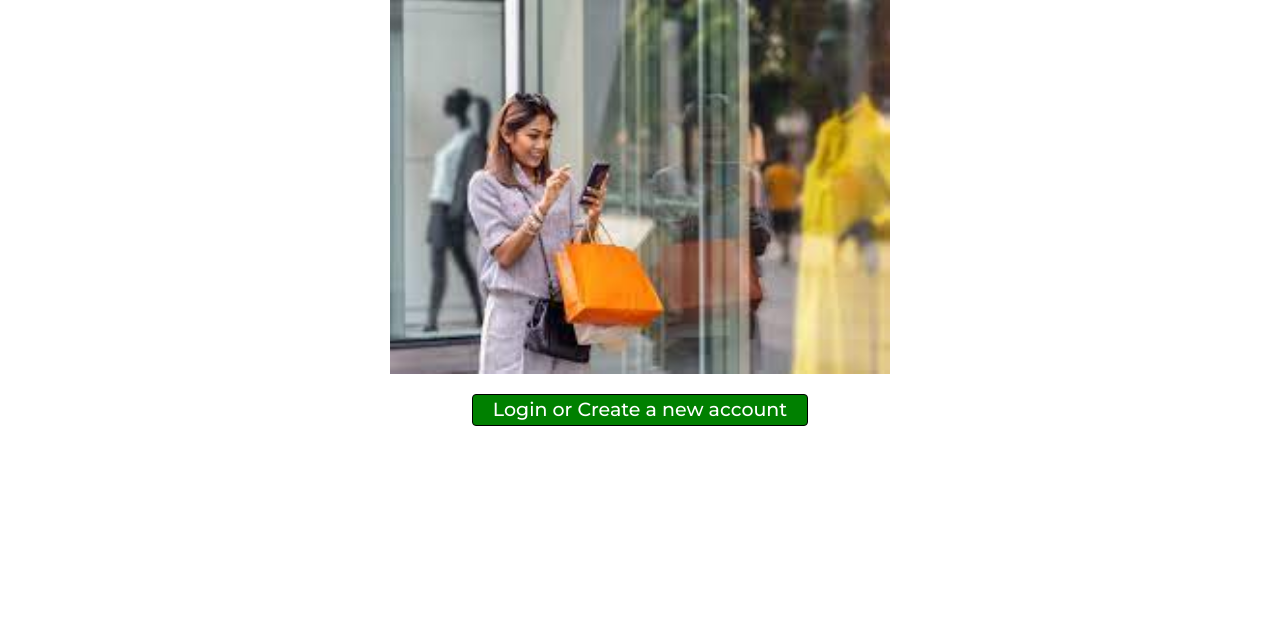
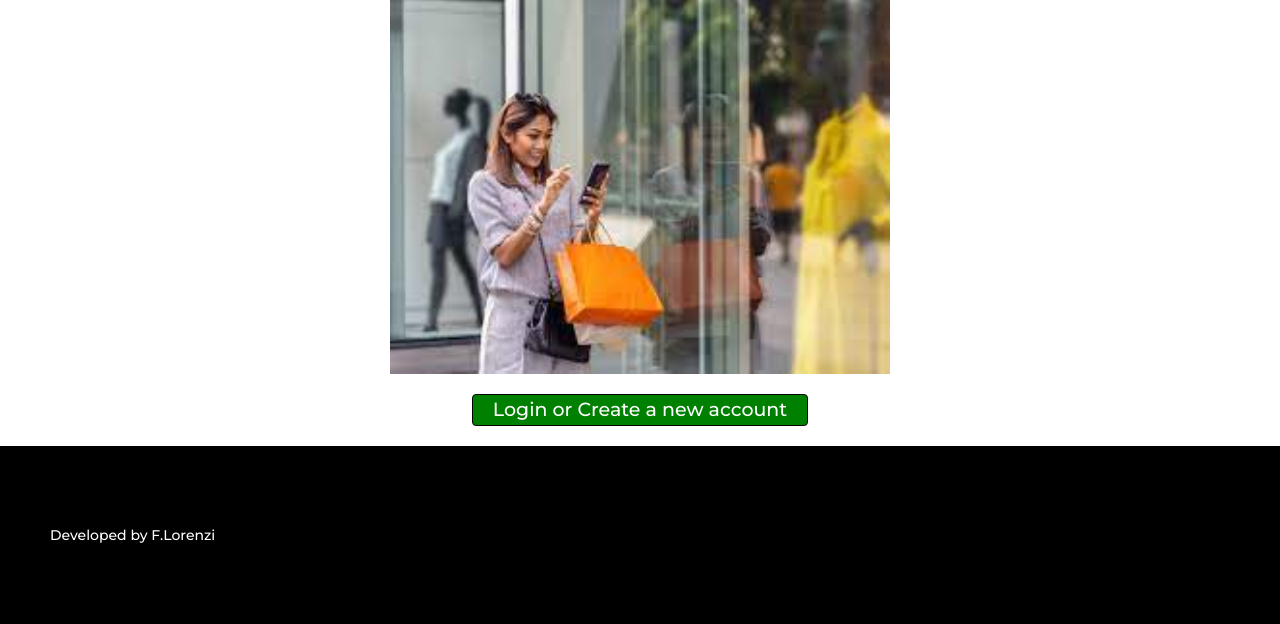
Before and after one commit to fabiolorenzi/wish_list, a Flask app: page / in a window 1280 px wide. Shown: the part 550-1174 px from the top of the page. Before the commit the page ends 976 px from the top, so only its background shows below. Run offline with Flask 2, Linux system fonts and the light colour scheme; style sheets or scripts are compiled from the project's sources.

Commit message:
developed footer component

```diff
--- /dev/null
+++ b/scripts/scss/components/footer.scss
@@ -0,0 +1,21 @@
+@import "../vars/_vars.scss";
+
+.footer {
+    display: block;
+    width: 100%;
+    background-color: $black;
+    padding: 80px 0;
+    a {
+        color: $white;
+        font-size: $sm-font-size;
+        font-weight: 500;
+        margin-left: 50px;
+        text-decoration: none;
+        cursor: pointer;
+        transition-duration: 0.3s;
+        &:hover {
+            color: $green;
+            transition-duration: 0.3s;
+        }
+    }
+}
--- a/scripts/scss/home/index.scss
+++ b/scripts/scss/pages/home/index.scss
@@ -1,4 +1,4 @@
-@import "../vars/_vars.scss";
+@import "../../vars/_vars.scss";
 
 .home {
     @include page();
--- /dev/null
+++ b/templates/components/footer.html
@@ -0,0 +1,7 @@
+{% macro footer() %}
+<link rel="stylesheet" type="text/css" href="/static//scss/components/footer.css">
+
+<div class="footer">
+    <a href="https://github.com/fabiolorenzi" target="_blank">Developed by F.Lorenzi</a>
+</div>
+{% endmacro %}
--- a/templates/components/header.html
+++ b/templates/components/header.html
@@ -1,6 +1,4 @@
 {% macro header() %}
 <div>
-    <h1>Header</h1>
-    <p>test</p>
 </div>
 {% endmacro %}
--- a/templates/pages/home/index.html
+++ b/templates/pages/home/index.html
@@ -4,9 +4,10 @@
     <meta charset="UTF-8">
     <meta http-equiv="X-UA-Compatible" content="IE=edge">
     <meta name="viewport" content="width=device-width, initial-scale=1.0">
+    {% from "components/footer.html" import footer %}
     <link rel="stylesheet" type="text/css" href="/static//normalize.css">
     <link rel="stylesheet" type="text/css" href="/static//style.css">
-    <link rel="stylesheet" type="text/css" href="/static//scss/home/index.css">
+    <link rel="stylesheet" type="text/css" href="/static//scss/pages/home/index.css">
     <link rel="shortcut icon" href="/static//media/icons/icon.png">
     <title>Wish List | HomePage</title>
 </head>
@@ -35,6 +36,7 @@
             <img src="/static//media/img/home_image.jpeg" alt="home_bottom" />
             <a href="/login">Login or Create a new account</a>
         </div>
+        {{ footer() }}
     </div>
 </body>
 </html>
```
